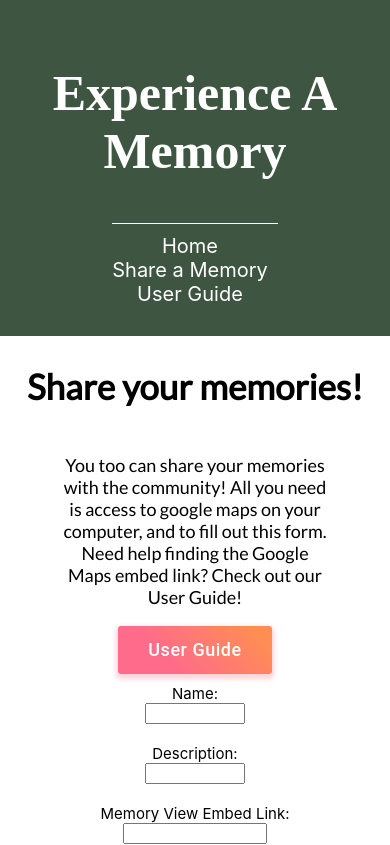
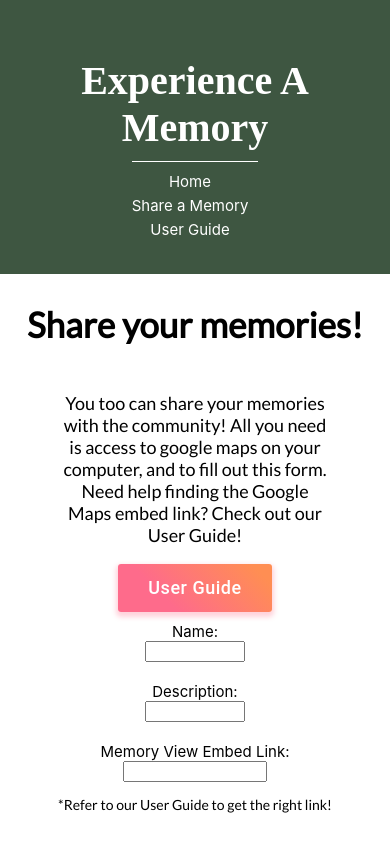
Before and after one commit to amandaphail/VisualizeAMemory, a React (Create React App) app: page /new in a window 390 px wide. Shown: the top 845 px of the page. Built offline with nearby package versions, Linux system fonts and the light colour scheme; no server answers; a web font is replaced by a local one.

Commit message:
navbar mediaquery

```diff
--- a/src/components/navbar.css
+++ b/src/components/navbar.css
@@ -61,3 +61,17 @@ a:hover {
     padding-left: 0;
   }
 }
+
+@media only screen and (max-width: 400px) {
+  h1 {
+    font-size: 40px;
+    text-align: center;
+    margin-right: 0;
+    margin-bottom: 0;
+  }
+
+  a {
+    font-size: 15px;
+    padding-bottom: 5px;
+  }
+}
```
